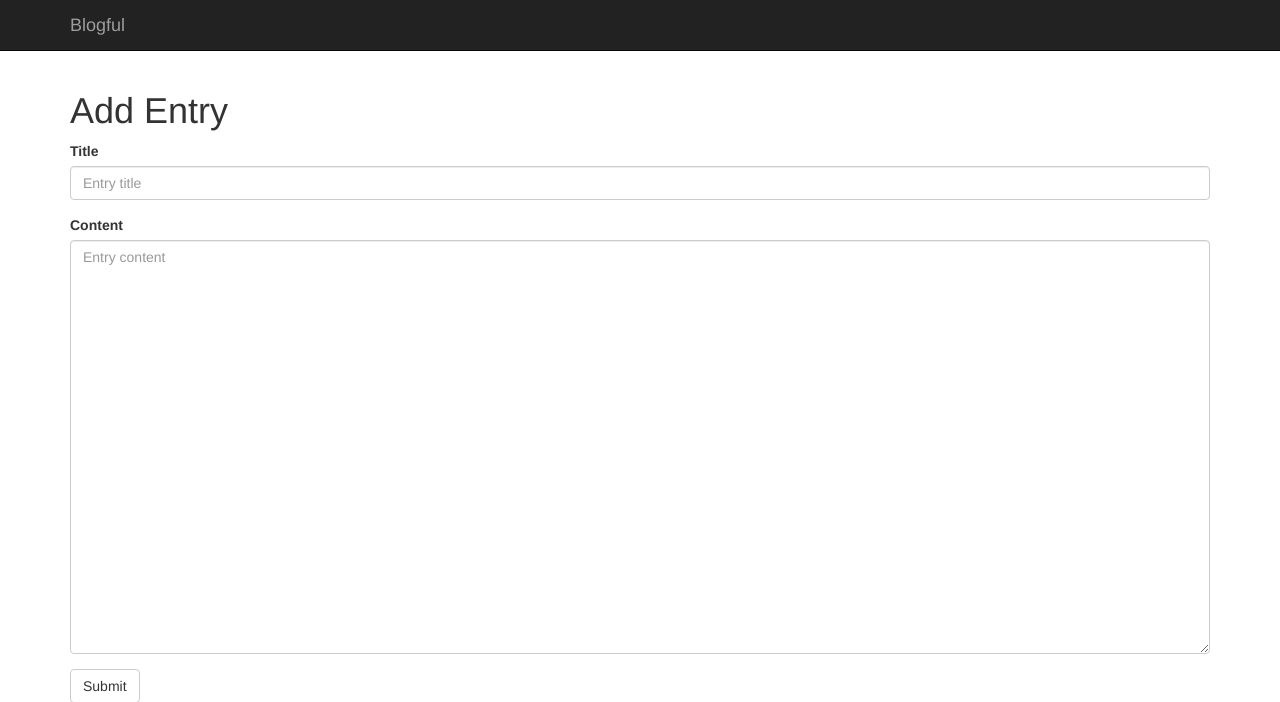
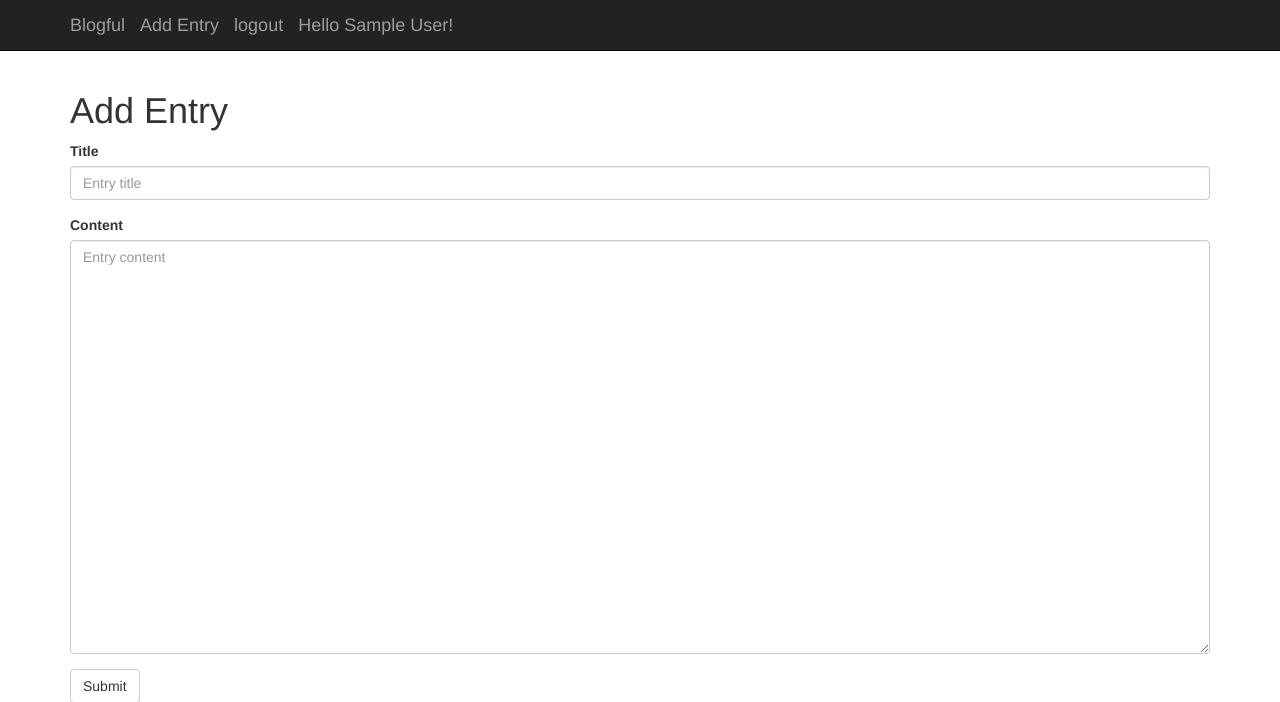
Before and after one commit to Zak652/blog_project, a Flask app: page /entry/add in a window 1280 px wide. Shown: the top 702 px of the page. Run offline with Flask 2, Linux system fonts and the light colour scheme; a user stored in the database is signed in; tables that the repository leaves empty hold one stand-in row (values such as "Sample post"); some libraries are stand-ins or nearby versions.

Commit message:
Finishing touches almost done

```diff
--- a/blog/templates/base.html
+++ b/blog/templates/base.html
@@ -31,6 +31,13 @@
                         <span class="icon-bar"></span>
                     </button>
                     <a class="navbar-brand" href="{{ url_for('entries') }}">Blogful</a>
+                    {% if current_user.is_authenticated %}
+                    <a class="navbar-brand" href="{{ url_for('add_entry_get') }}">Add Entry</a>
+                    <a class="navbar-brand" href="{{url_for('logout')}}">logout</a>
+                    <span class="navbar-brand">Hello {{ current_user.name }}!</span>
+                    {% else %}
+                    <a class="navbar-brand" href="{{ url_for('login_get') }}">Login</a>
+                    {% endif %}
                 </div>
                 <div class="collapse navbar-collapse">
                     <ul class="nav navbar-nav navbar-right">
--- a/blog/views.py
+++ b/blog/views.py
@@ -1,5 +1,5 @@
 from flask import render_template
-from flask_login import login_required
+from flask_login import login_required, login_user, LoginManager, logout_user
 
 from . import app
 from .database import session, Entry
@@ -131,6 +131,7 @@ from werkzeug.security import check_password_hash
 from .database import User
 
 
+#Login
 @app.route("/login", methods=["GET"])
 def login_get():
     return render_template("login.html")
@@ -147,3 +148,9 @@ def login_post():
 
     login_user(user)
     return redirect(request.args.get('next') or url_for("entries"))
+
+
+@app.route("/logout")
+def logout():
+    logout_user()
+    return redirect(url_for("entries"))
```
